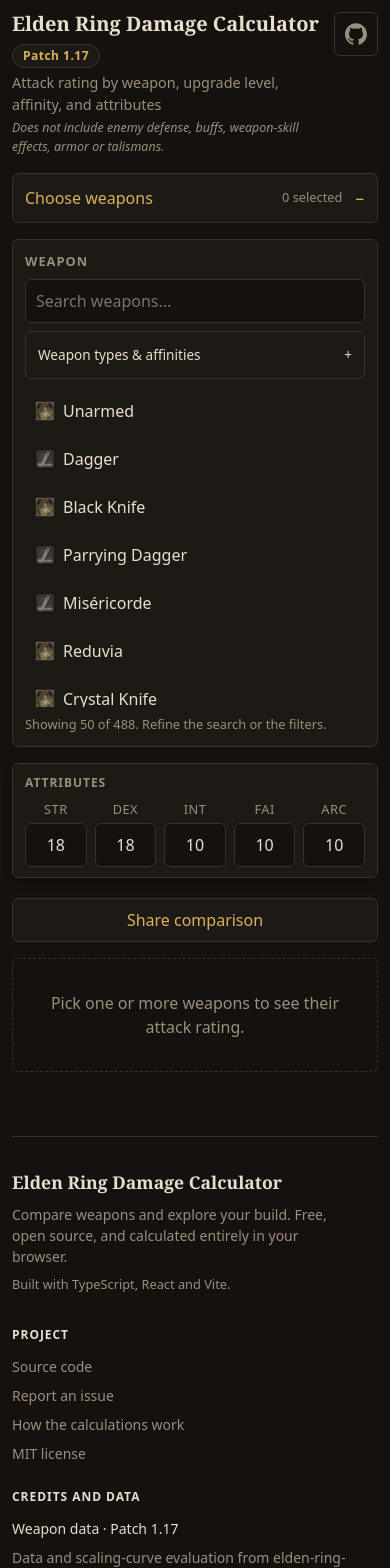
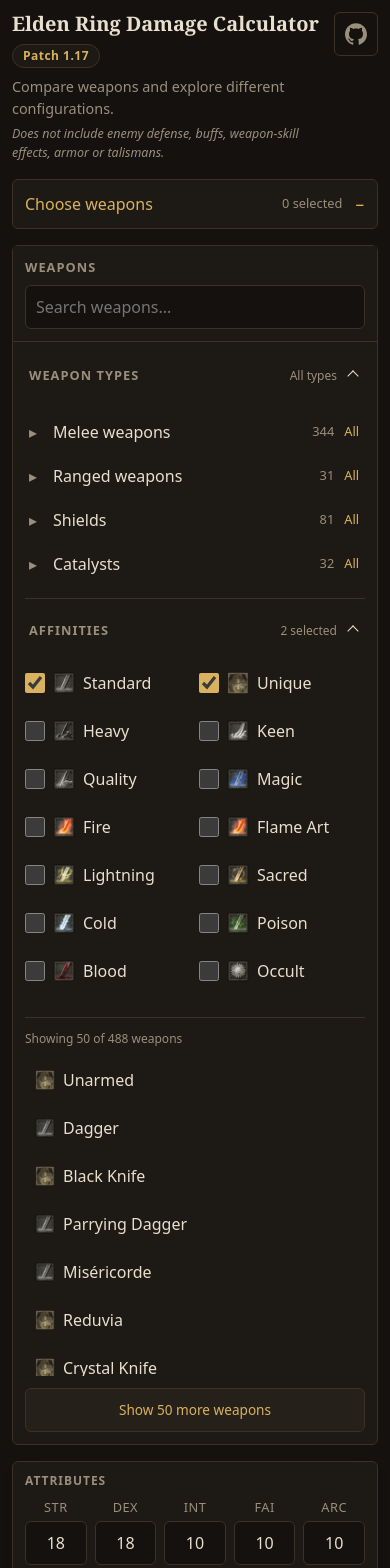
Before and after one commit to Raed-Jani/soulslike-build-planner, a React (Vite) app: page / in a window 390 px wide. Shown: the top 1568 px of the page. Built offline with nearby package versions, Linux system fonts and the light colour scheme.

Commit message:
feat: improve weapon browsing and clarify comparison workflows

```diff
--- a/src/ui/App.tsx
+++ b/src/ui/App.tsx
@@ -80,7 +80,7 @@
     return () => window.removeEventListener("hashchange", restoreComparison);
   }, [data]);
 
-  // the first 50 weapons matching the search text, the type filter and the ticked affinities
+  // Match the dataset here; the picker progressively displays batches of 50.
 const matches = useMemo(() => {
   const list: { index: number; name: string; affinity: AffinityKey; dlc: boolean }[] = [];
   let total = 0;
@@ -93,7 +93,7 @@
     if (!key || !affinities.has(key)) continue;
     if (q !== "" && !w.name.toLowerCase().includes(q)) continue;
     total++;
-    if (list.length < 50) list.push({ index: i, name: w.name, affinity: key, dlc: w.dlc ?? false });
+    list.push({ index: i, name: w.name, affinity: key, dlc: w.dlc ?? false });
   }
   return { list, total };
 }, [data, query, affinities, types]);
@@ -187,7 +187,7 @@
     <div className="app">
       <Header repo={REPO} dataVersion={DATA_VERSION} />
       <main className="layout">
-        <aside className="inputs">
+        <aside className="inputs" aria-label="Weapon browser" tabIndex={0}>
           <button
             type="button"
             className="mobile-browser-toggle"
@@ -207,16 +207,17 @@
             total={matches.total}
             chosen={built.map(({ index, weapon, affinity }) => ({ index, name: weapon.name, affinity, dlc: weapon.dlc }))}
             onToggle={togglePick}
-          >
-            <WeaponTypeFilter
+            typeCount={types.size}
+            affinityCount={affinities.size}
+            typeFilter={<WeaponTypeFilter
               selected={types}
               counts={typeCounts}
               onToggleType={toggleType}
               onToggleGroup={toggleGroup}
               onClear={() => setTypes(new Set())}
-            />
-            <AffinityFilter selected={affinities} onToggle={toggleAffinity} />
-          </WeaponPicker>
+            />}
+            affinityFilter={<AffinityFilter selected={affinities} onToggle={toggleAffinity} />}
+          />
           {picked.length > 0 && (
             <button type="button" className="mobile-view-results" onClick={() => {
               setBrowserOpen(false);
--- a/src/ui/components/AffinityFilter.tsx
+++ b/src/ui/components/AffinityFilter.tsx
@@ -8,8 +8,7 @@
 
 export default function AffinityFilter({ selected, onToggle }: Props) {
   return (
-    <section className="affinity-filter">
-      <h2>Affinity</h2>
+    <section className="affinity-filter" aria-label="Affinity filters">
       <div className="affinity-grid">
         {AFFINITIES.map((a) => (
           <label key={a.key} title={a.label}>
--- a/src/ui/components/Header.tsx
+++ b/src/ui/components/Header.tsx
@@ -16,7 +16,7 @@
             Patch {dataVersion}
           </span>
         </div>
-        <p className="subtitle">Attack rating by weapon, upgrade level, affinity, and attributes</p>
+        <p className="subtitle">Compare weapons and explore different configurations.</p>
         <p className="scope-note">
           Does not include enemy defense, buffs, weapon-skill effects, armor or talismans.
         </p>
--- a/src/ui/components/WeaponPicker.tsx
+++ b/src/ui/components/WeaponPicker.tsx
@@ -23,30 +23,52 @@
   total: number;
   chosen: Chosen[];
   onToggle: (index: number) => void;
-  children?: ReactNode;
+  typeFilter: ReactNode;
+  affinityFilter: ReactNode;
+  typeCount: number;
+  affinityCount: number;
 }
 
 export default function WeaponPicker({
-  query, onQueryChange, matches, total, chosen, onToggle, children,
+  query, onQueryChange, matches, total, chosen, onToggle, typeFilter, affinityFilter, typeCount, affinityCount,
 }: Props) {
   const pickedSet = new Set(chosen.map((c) => c.index));
-  const [filtersOpen, setFiltersOpen] = useState(false);
+  const [typesOpen, setTypesOpen] = useState(true);
+  const [affinitiesOpen, setAffinitiesOpen] = useState(true);
+  const [selectedOpen, setSelectedOpen] = useState(true);
   const filterId = useId();
+  const [pagination, setPagination] = useState({ matches, limit: 50 });
+  // A new search/filter result starts at 50; selecting weapons preserves the batch.
+  const visibleLimit = pagination.matches === matches ? pagination.limit : 50;
+  const visibleMatches = matches.slice(0, visibleLimit);
 
   return (
     <section className="weapon-picker">
-      <h2>Weapon</h2>
-
+      <div className="weapon-search-header">
+        <h2>Weapons</h2>
+        <input
+          type="search"
+          placeholder="Search weapons..."
+          aria-label="Search weapons"
+          value={query}
+          onChange={(e) => onQueryChange(e.target.value)}
+        />
+        {chosen.length > 0 && <button type="button" className="weapon-filter-toggle selected-weapons-toggle"
+          aria-expanded={selectedOpen} aria-controls={`${filterId}-selected`} onClick={(event) => {
+            setSelectedOpen(!selectedOpen);
+            if (!selectedOpen && window.matchMedia("(min-width: 901px)").matches) event.currentTarget.closest(".inputs")?.scrollTo({ top: 0 });
+          }}>
+          <span>Selected ({chosen.length})</span><span className="filter-chevron" aria-hidden="true" />
+        </button>}
       {chosen.length > 0 && (
-        <div className="chosen">
-          <h3>Selected ({chosen.length})</h3>
+        <div className="chosen" id={`${filterId}-selected`} hidden={!selectedOpen}>
           <ul>
             {chosen.map((c) => {
               const info = affinityInfo(c.affinity);
               return (
                 <li key={c.index}>
                   {info && <Icon name={info.icon} size={18} label={info.label} />}
-                  <span className="chosen-name">{c.name}</span>
+                  <span className="chosen-name" title={c.name}>{c.name}</span>
                   {c.dlc && <span className="dlc-badge">DLC</span>}
                   <button type="button" aria-label={`Remove ${c.name}`} onClick={() => onToggle(c.index)}>
                     ×
@@ -57,30 +79,23 @@
           </ul>
         </div>
       )}
-
-      <input
-        type="search"
-        placeholder="Search weapons..."
-        aria-label="Search weapons"
-        value={query}
-        onChange={(e) => onQueryChange(e.target.value)}
-      />
-
-      <button
-        type="button"
-        className="mobile-filter-toggle"
-        aria-expanded={filtersOpen}
-        aria-controls={filterId}
-        onClick={() => setFiltersOpen(!filtersOpen)}
-      >
-        Weapon types & affinities <span aria-hidden="true">{filtersOpen ? "−" : "+"}</span>
-      </button>
-      <div id={filterId} className={`picker-filter-content${filtersOpen ? " is-open" : ""}`}>
-        {children}
+      </div>
+      <div className="weapon-filter-section">
+        <button type="button" className="weapon-filter-toggle" aria-expanded={typesOpen} aria-controls={`${filterId}-types`} onClick={() => setTypesOpen(!typesOpen)}>
+          <span>Weapon types</span><small>{typeCount ? `${typeCount} selected` : "All types"}</small><span className="filter-chevron" aria-hidden="true" />
+        </button>
+        <div id={`${filterId}-types`} className="picker-filter-content browser-panel" hidden={!typesOpen}>{typeFilter}</div>
+      </div>
+      <div className="weapon-filter-section">
+        <button type="button" className="weapon-filter-toggle" aria-expanded={affinitiesOpen} aria-controls={`${filterId}-affinities`} onClick={() => setAffinitiesOpen(!affinitiesOpen)}>
+          <span>Affinities</span><small>{affinityCount} selected</small><span className="filter-chevron" aria-hidden="true" />
+        </button>
+        <div id={`${filterId}-affinities`} className="picker-filter-content browser-panel" hidden={!affinitiesOpen}>{affinityFilter}</div>
       </div>
 
-      <ul className="weapon-results">
-        {matches.map((m) => {
+      <p className="weapon-result-count" role="status">Showing {visibleMatches.length} of {total} weapons</p>
+      <ul className="weapon-results" aria-label="Matching weapons">
+        {visibleMatches.map((m) => {
           const isPicked = pickedSet.has(m.index);
           const info = affinityInfo(m.affinity);
           return (
@@ -101,8 +116,10 @@
         })}
         {matches.length === 0 && <li className="no-match">No weapons match.</li>}
       </ul>
-      {total > matches.length && (
-        <p className="hint">Showing {matches.length} of {total}. Refine the search or the filters.</p>
+      {total > visibleMatches.length && (
+        <button type="button" className="weapon-show-more" onClick={() => setPagination({ matches, limit: visibleLimit + 50 })}>
+          Show {Math.min(50, total - visibleMatches.length)} more weapons
+        </button>
       )}
     </section>
   );
--- a/src/ui/components/WeaponTypeFilter.tsx
+++ b/src/ui/components/WeaponTypeFilter.tsx
@@ -15,9 +15,8 @@
   const [open, setOpen] = useState<Record<string, boolean>>({});
 
   return (
-    <div className="type-filter">
+    <section className="type-filter" aria-label="Weapon type filters">
       <div className="type-filter-head">
-        <h3>Browse by type</h3>
         {selected.size > 0 && (
           <button type="button" className="link-button" onClick={onClear}>
             Clear ({selected.size})
@@ -73,6 +72,6 @@
           </div>
         );
       })}
-    </div>
+    </section>
   );
 }
--- a/src/ui/styles.css
+++ b/src/ui/styles.css
@@ -87,7 +87,8 @@
   overflow-y: auto;
   overscroll-behavior: contain;
   scrollbar-width: thin;
-  scrollbar-color: var(--border) transparent;
+  scrollbar-color: var(--muted) var(--surface);
+  scrollbar-gutter: stable;
   display: flex;
   flex-direction: column;
   gap: 16px;
@@ -152,13 +153,41 @@
   width: 100%;
 }
 
+.weapon-search-header {
+  position: sticky;
+  top: 0;
+  z-index: 2;
+  margin: -16px -16px 12px;
+  padding: 16px;
+  background: var(--surface);
+  border-bottom: 1px solid var(--border);
+}
+
+.weapon-filter-toggle.selected-weapons-toggle { margin-top: 6px; min-height: 32px; padding: 4px; }
+.weapon-search-header .chosen { margin: 4px 0 0; }
+.selected-weapons-toggle .filter-chevron { margin-left: auto; }
+.chosen[hidden] { display: none; }
+.weapon-filter-section { margin-bottom: 10px; }
+.weapon-filter-toggle { display: flex; align-items: center; gap: 8px; width: 100%; min-height: 44px; padding: 8px 4px; border: 0; border-radius: 4px; background: transparent; color: var(--text); font: inherit; font-size: 0.85rem; text-align: left; cursor: pointer; }
+.weapon-filter-toggle:hover { background: var(--surface-2); }
+.weapon-filter-toggle small { margin-left: auto; color: var(--muted); font-size: 0.75rem; }
+.weapon-filter-toggle > span:first-child { font-family: var(--sans); font-size: 0.8rem; font-weight: 600; letter-spacing: 0.08em; text-transform: uppercase; color: var(--muted); }
+.filter-chevron { flex: 0 0 8px; height: 8px; margin: 0 4px; border-right: 1.5px solid currentColor; border-bottom: 1.5px solid currentColor; transform: rotate(45deg); }
+.weapon-filter-toggle[aria-expanded="true"] .filter-chevron { transform: rotate(225deg); }
+.browser-panel[hidden] { display: none; }
+.browser-panel:not([hidden]) { display: block; padding: 8px 0 12px; border-bottom: 1px solid var(--border); }
+.browser-panel .type-filter { margin: 0; padding: 0; border: 0; }
+.weapon-result-count { margin: 12px 0 4px; color: var(--muted); font-size: 0.75rem; }
+.weapon-show-more { width: 100%; min-height: 44px; margin-top: 12px; border: 1px solid var(--border); border-radius: 6px; background: var(--surface-2); color: var(--accent); font: inherit; font-size: 0.85rem; cursor: pointer; }
+.weapon-show-more:hover { border-color: var(--accent); }
+
 .weapon-results {
   overscroll-behavior: contain;
   list-style: none;
   margin: 8px 0 0;
   padding: 0;
-  max-height: 240px;
-  overflow-y: auto;
+  max-height: none;
+  overflow: visible;
 }
 
 .weapon-results button {
@@ -228,14 +257,22 @@
   padding: 0;
   display: flex;
   flex-direction: column;
-  gap: 4px;
+  gap: 3px;
+  max-height: min(180px, 25svh);
+  overflow-y: auto;
+  overscroll-behavior: contain;
+  scrollbar-width: thin;
+  scrollbar-color: var(--muted) transparent;
+  padding-right: 4px;
 }
 
 .chosen li {
   display: flex;
   align-items: center;
-  gap: 8px;
-  padding: 4px 6px 4px 10px;
+  gap: 6px;
+  padding: 2px 4px 2px 8px;
+  min-height: 32px;
+  font-size: 0.8rem;
   border-radius: 6px;
   background: color-mix(in srgb, var(--accent) 14%, var(--surface-2));
   box-shadow: inset 3px 0 0 var(--accent);
@@ -245,6 +282,9 @@
 .chosen li .chosen-name {
   flex: 1;
   min-width: 0;
+  white-space: nowrap;
+  overflow: hidden;
+  text-overflow: ellipsis;
 }
 
 .chosen li .dlc-badge {
@@ -304,11 +344,13 @@
   margin: 0;
   padding: 0;
   border: 0;
-  font-size: 1.7rem;
+  font-size: 1.9rem;
   line-height: 1.2;
 }
 
 .version-badge {
+  flex-shrink: 0;
+  align-self: center;
   padding: 2px 10px;
   border: 1px solid var(--border);
   border-radius: 999px;
@@ -321,13 +363,13 @@
 }
 
 .subtitle {
-  margin: 4px 0 0;
+  margin: 8px 0 0;
   color: var(--muted);
   font-size: 0.9rem;
 }
 
 .scope-note {
-  margin: 4px 0 0;
+  margin: 6px 0 0;
   color: var(--muted);
   font-size: 0.78rem;
   opacity: 0.75;
@@ -1106,7 +1148,10 @@
     max-height: none;
     overflow: visible;
     padding-right: 0;
+    scrollbar-gutter: auto;
   }
+
+  .weapon-search-header { position: static; margin: -12px -12px 12px; padding: 12px; }
 
   .mobile-browser-toggle,
   .mobile-view-results,
@@ -1147,14 +1192,6 @@
     margin-top: 8px;
     color: var(--text);
     font-size: 0.85rem;
-  }
-
-  .picker-filter-content {
-    display: none;
-  }
-
-  .picker-filter-content.is-open {
-    display: block;
   }
 
   .mobile-view-results {
@@ -1223,6 +1260,7 @@
 
   .weapon-results {
     max-height: min(320px, 45svh);
+    overflow-y: auto;
   }
 
   .weapon-results button {
```
Also changed, not shown: 1 other file (tests, documents, lock files or other folders).
